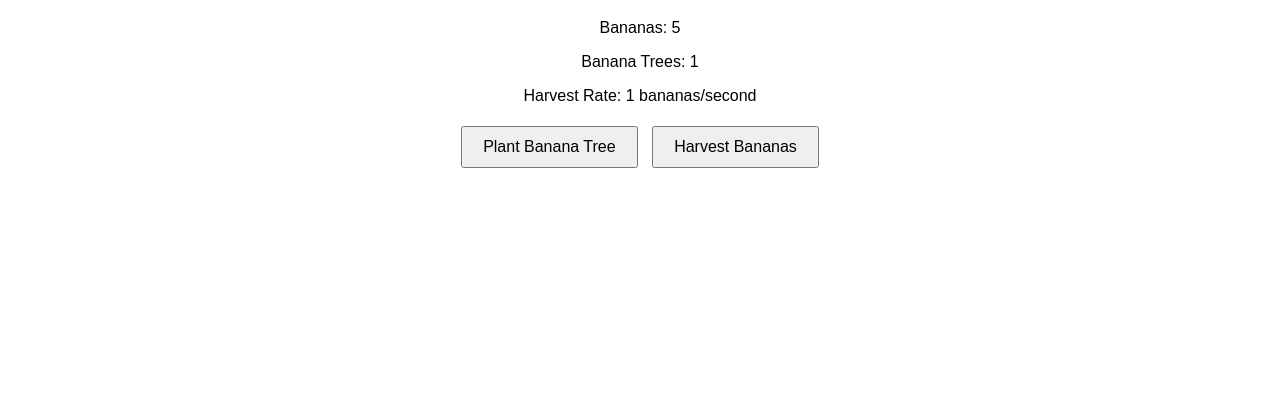
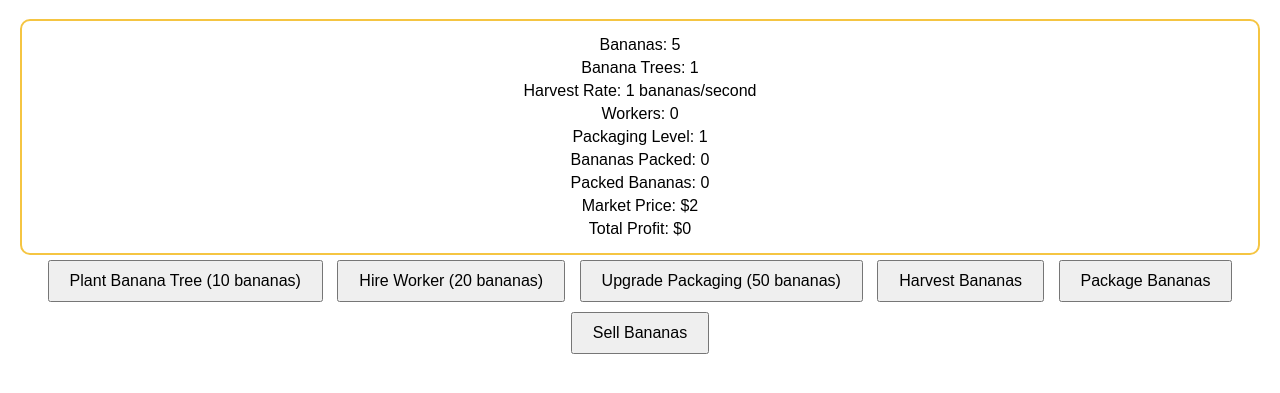
Before and after one commit to cosmic-banana/cosmic-banana.github.io, a plain HTML site: page index.html in a window 1280 px wide. Shown: the part 61-454 px from the top of the page. Drawn offline with Linux system fonts and the light colour scheme.

Commit message:
more gpt output

```diff
--- a/game.js
+++ b/game.js
@@ -1,16 +1,48 @@
 let bananaCount = 0;
 let treeCount = 1;
 let harvestRate = 1;
+let workerCount = 0;
+let workerRate = 0;
+let packagingLevel = 1;
+let bananasPacked = 0;
+let packedBananaCount = 0;
+let marketPrice = 2;
 
 function updateDashboard() {
     document.getElementById('banana-count').innerText = bananaCount;
     document.getElementById('tree-count').innerText = treeCount;
     document.getElementById('harvest-rate').innerText = harvestRate;
+    document.getElementById('worker-count').innerText = workerCount;
+    document.getElementById('packaging-level').innerText = packagingLevel;
+    document.getElementById('bananas-packed').innerText = bananasPacked;
+    document.getElementById('packed-banana-count').innerText = packedBananaCount;
+    document.getElementById('market-price').innerText = marketPrice;
+    document.getElementById('total-profit').innerText = totalProfit;
 }
 
 function plantTree() {
-    treeCount += 1;
-    harvestRate += 1;
+    if (bananaCount >= 10) {
+        bananaCount -= 10;
+        treeCount += 1;
+        harvestRate += 1;
+    }
+    updateDashboard();
+}
+
+function hireWorker() {
+    if (bananaCount >= 20) {
+        bananaCount -= 20;
+        workerCount += 1;
+        workerRate += 0.5;
+    }
+    updateDashboard();
+}
+
+function upgradePackaging() {
+    if (bananaCount >= 50) {
+        bananaCount -= 50;
+        packagingLevel += 1;
+    }
     updateDashboard();
 }
 
@@ -19,8 +51,26 @@ function harvestBananas() {
     updateDashboard();
 }
 
+function packageBananas() {
+    if (bananaCount >= 10 * packagingLevel) {
+        bananaCount -= 10 * packagingLevel;
+        bananasPacked += 10 * packagingLevel;
+        packedBananaCount += 10;
+    }
+    updateDashboard();
+}
+
+function sellBananas() {
+    let profit = packedBananaCount * marketPrice;
+    packedBananaCount = 0;
+    totalProfit += profit;
+    updateDashboard();
+}
+
+let totalProfit = 0;
+
 setInterval(() => {
-    bananaCount += harvestRate;
+    bananaCount += harvestRate + workerRate;
     updateDashboard();
 }, 1000);
 
--- a/index.html
+++ b/index.html
@@ -6,16 +6,25 @@
     <title>Banana Empire</title>
     <link rel="stylesheet" href="styles.css">
 </head>
-
 <body>
     <h1>Banana Empire</h1>
     <div id="dashboard">
         <p>Bananas: <span id="banana-count">0</span></p>
         <p>Banana Trees: <span id="tree-count">1</span></p>
         <p>Harvest Rate: <span id="harvest-rate">1</span> bananas/second</p>
+        <p>Workers: <span id="worker-count">0</span></p>
+        <p>Packaging Level: <span id="packaging-level">1</span></p>
+        <p>Bananas Packed: <span id="bananas-packed">0</span></p>
+        <p>Packed Bananas: <span id="packed-banana-count">0</span></p>
+        <p>Market Price: $<span id="market-price">2</span></p>
+        <p>Total Profit: $<span id="total-profit">0</span></p>
     </div>
-    <button class="button" onclick="plantTree()">Plant Banana Tree</button>
+    <button class="button" onclick="plantTree()">Plant Banana Tree (10 bananas)</button>
+    <button class="button" onclick="hireWorker()">Hire Worker (20 bananas)</button>
+    <button class="button" onclick="upgradePackaging()">Upgrade Packaging (50 bananas)</button>
     <button class="button" onclick="harvestBananas()">Harvest Bananas</button>
+    <button class="button" onclick="packageBananas()">Package Bananas</button>
+    <button class="button" onclick="sellBananas()">Sell Bananas</button>
 
     <script src="game.js"></script>
 </body>
--- a/styles.css
+++ b/styles.css
@@ -10,4 +10,10 @@ body {
 }
 #dashboard {
     margin-top: 20px;
+    border: 2px solid #f5c542;
+    padding: 10px;
+    border-radius: 10px;
 }
+#dashboard p {
+    margin: 5px;
+}
```
